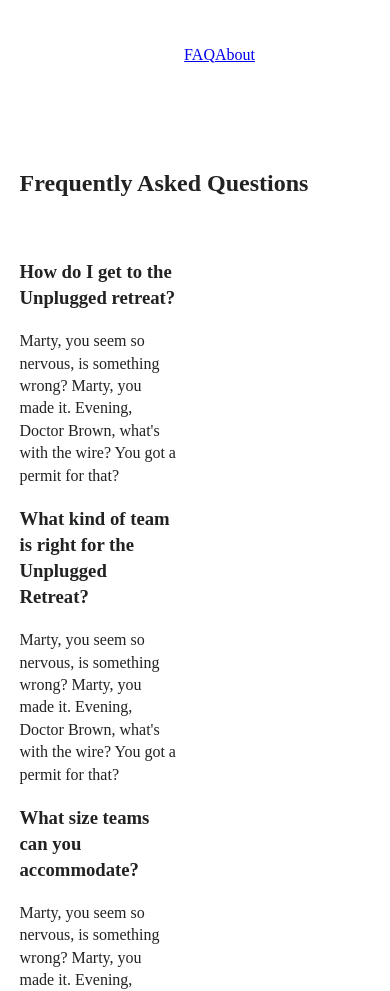
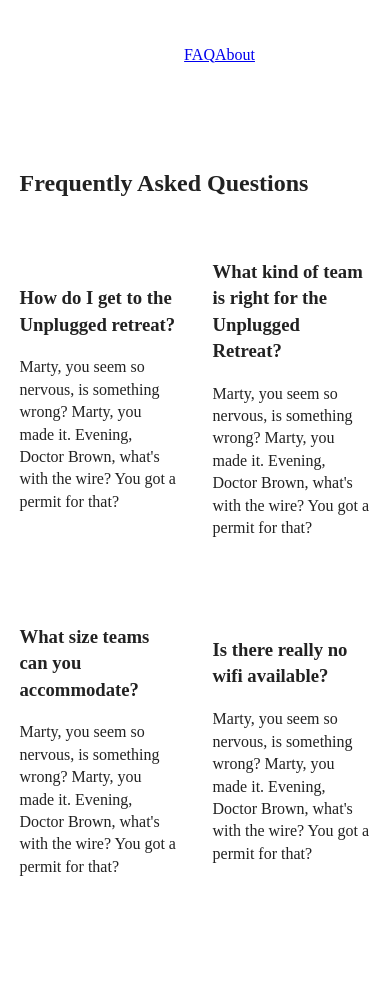
Before and after one commit to srstrom/unplugged-retreat, a website: page faq/index.html in a window 390 px wide. Shown: the part 42-1033 px from the top of the page. Drawn offline with Linux system fonts and the light colour scheme.

Commit message:
fixed features divs for tablet view

```diff
--- a/faq/index.html
+++ b/faq/index.html
@@ -41,27 +41,25 @@
       <div class="content-wrapper">
         <h2>Frequently Asked Questions</h2>
         <div class="faq-content">
-          <div class="directions">
           <h3>How do I get to the Unplugged retreat?</h3>
           <p>Marty, you seem so nervous, is something wrong? Marty, you made it. Evening, Doctor Brown, what's with the wire? You got a permit for that?</p>
           </div>
 
-          <div class="team-type">
+          <div class="faq-content">
             <h3>What kind of team is right for the Unplugged Retreat?</h3>
             <p>Marty, you seem so nervous, is something wrong? Marty, you made it. Evening, Doctor Brown, what's with the wire? You got a permit for that?</p>
             </div>
 
 
-          <div class="team-size">
+          <div class="faq-content">
             <h3>What size teams can you accommodate?</h3>
             <p>Marty, you seem so nervous, is something wrong? Marty, you made it. Evening, Doctor Brown, what's with the wire? You got a permit for that?</p>
             </div>
 
-          <div class="wifi">
+          <div class="faq-content">
             <h3>Is there really no wifi available?</h3>
             <p>Marty, you seem so nervous, is something wrong? Marty, you made it. Evening, Doctor Brown, what's with the wire? You got a permit for that?</p>
             </div>
-        </div>
       </div>
       <!--faq content wrapper ends-->
     </section>
```
